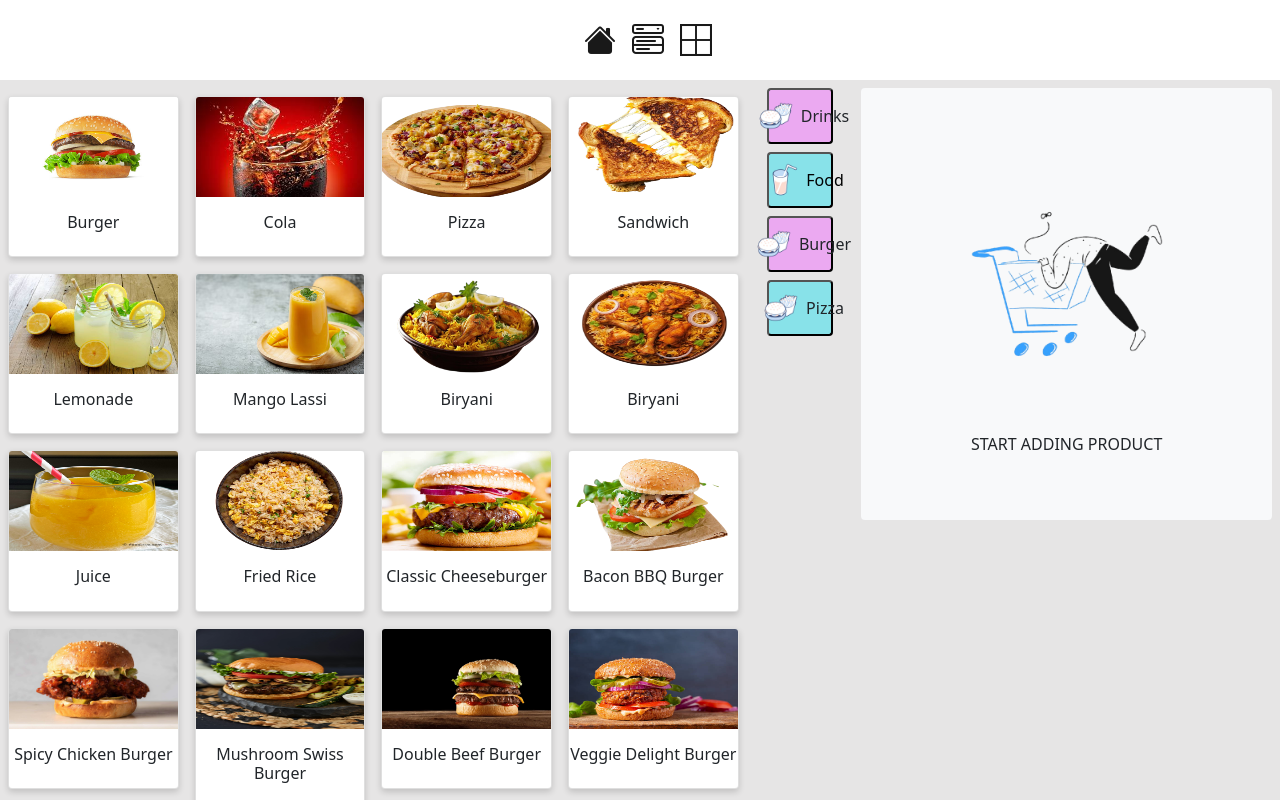
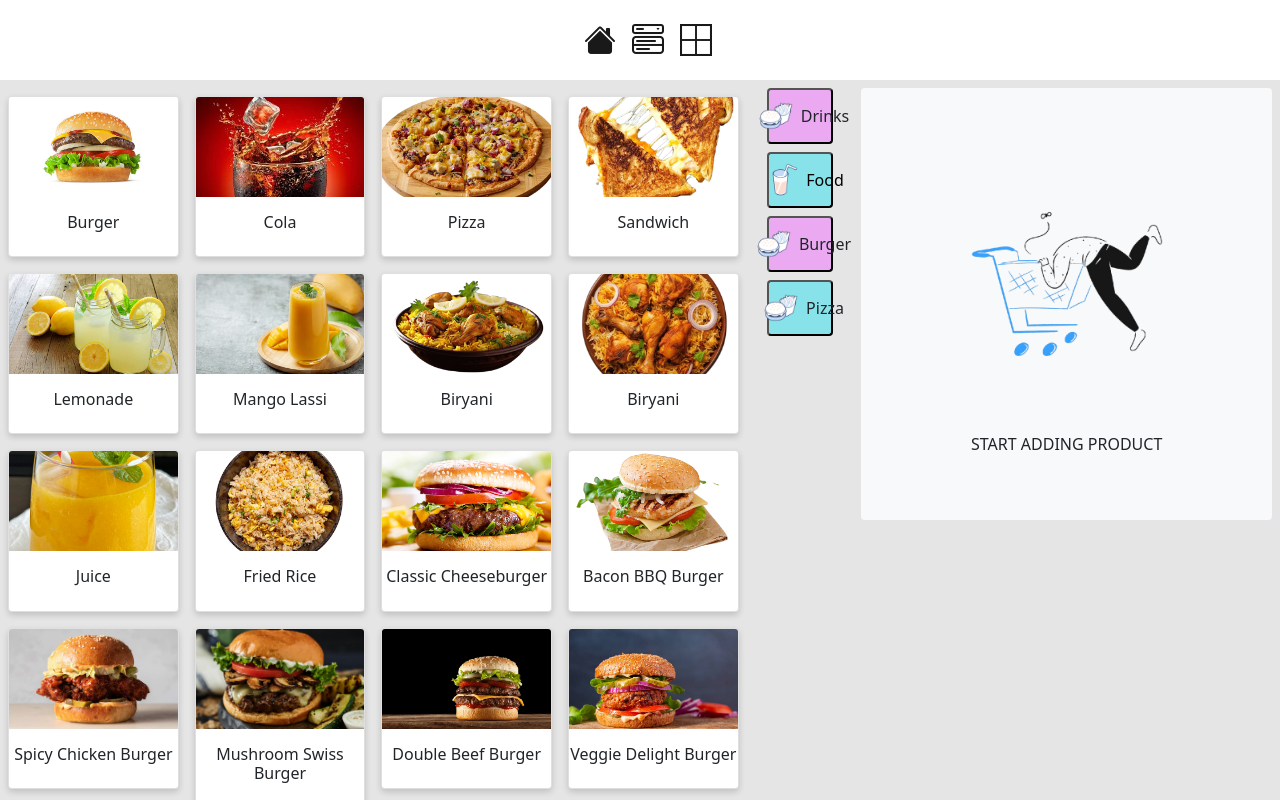
Before and after one commit to kylesolutions/kyle-Poss8, a React (Vite) app: page / in a window 1280 px wide. Shown: the top 800 px of the page. Built offline with nearby package versions, Linux system fonts and the light colour scheme.

Commit message:
new file added

```diff
--- a/src/components/bill/Bill.jsx
+++ b/src/components/bill/Bill.jsx
@@ -123,7 +123,7 @@ function Bill() {
                         {menuItems.map((item, index) => (
                             <div className="col-lg-3 col-md-4 col-6 align-items-center g-3" key={index}>
                                 <div className="card" onClick={() => handleItemClick(item)}>
-                                    <img className="card-img-top" src={item.image} alt={item.name} width="100%" />
+                                    <img className="card-img-top" src={item.image} alt={item.name} width={100} height={100}/>
                                     <div className="card-body px-0 category-name">
                                         <h4 className="card-title fs-6 text-center">{item.name}</h4>
                                     </div>
--- a/src/components/bill/bill.css
+++ b/src/components/bill/bill.css
@@ -19,8 +19,8 @@
     background:#88e2e9;
 }
 .card-img-top{
-    object-fit: fill;
-    height: 100px;
+    object-fit: cover;
+
 }
 .side-menu{
     height: 100vh;
```
